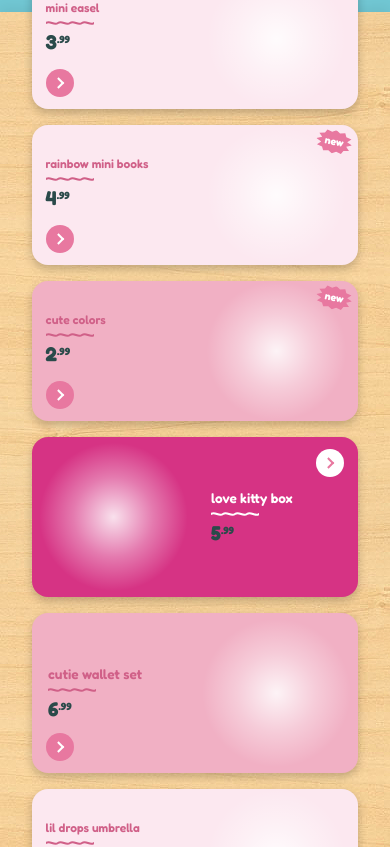
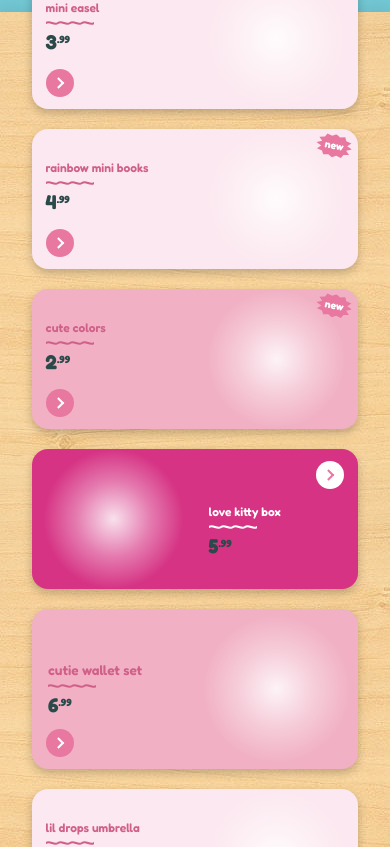
Before and after one commit to mikalmorello/magicalminis, a React (Vite) app: page / in a window 390 px wide. Shown: the part 2120-2967 px from the top of the page. Built offline with nearby package versions, Linux system fonts and the light colour scheme; the HTML template or start-up script is replaced by a standard one; a web font is replaced by a local one.

Commit message:
Enhance product card styles and layout: update product-card.scss to improve responsiveness with new width and flex properties, modify sections.scss to switch from grid to flex layout for better alignment, and add new CSS variables in _tokens.scss for product card dimensions and grid gap.

```diff
--- a/src/components/product/product-card.scss
+++ b/src/components/product/product-card.scss
@@ -3,12 +3,19 @@
   display: grid;
   grid-template-columns: 1fr 1fr;
   align-items: stretch;
+  width: 100%;
+  flex: 1 1 100%;
   min-height: 140px;
   background: var(--product-card-bg);
   border-radius: 16px;
   box-shadow: var(--product-card-shadow);
   overflow: hidden;
   color: var(--product-card-title-color);
+
+  @media (min-width: 768px) {
+    width: var(--product-card-width);
+    flex: 0 0 var(--product-card-width);
+  }
 
   &--light {
     --product-card-bg: var(--product-card-bg-light);
@@ -192,6 +199,11 @@
   &--wide {
     min-height: 160px;
 
+    @media (min-width: 768px) {
+      width: var(--product-card-width-wide);
+      flex: 0 0 var(--product-card-width-wide);
+    }
+
     .product-card__info {
       padding: 1.25rem 1rem;
     }
--- a/src/data/products.json
+++ b/src/data/products.json
@@ -44,7 +44,7 @@
     "price": 5.99,
     "variant": "dark",
     "alignment": "right",
-    "size": "wide",
+    "size": "default",
     "designer": "jack",
     "tags": ["storage", "kitty"],
     "availability": "available",
--- a/src/sections/sections.scss
+++ b/src/sections/sections.scss
@@ -224,24 +224,10 @@
   }
 
   &__grid {
-    display: grid;
-    grid-template-columns: 1fr;
-    gap: 1rem;
-
-    @media (min-width: 768px) {
-      grid-template-columns: repeat(6, 1fr);
-    }
-
-    .product-card:not(.product-card--wide) {
-      @media (min-width: 768px) {
-        grid-column: span 2;
-      }
-    }
-
-    .product-card--wide {
-      @media (min-width: 768px) {
-        grid-column: span 3;
-      }
-    }
+    display: flex;
+    flex-wrap: wrap;
+    gap: var(--product-grid-gap);
+    justify-content: flex-start;
+    align-items: stretch;
   }
 }
--- a/src/styles/_tokens.scss
+++ b/src/styles/_tokens.scss
@@ -73,6 +73,9 @@
     rgb(255 255 255 / 0.35) 35%,
     transparent 65%
   );
+  --product-grid-gap: 1.25rem;
+  --product-card-width: 220px;
+  --product-card-width-wide: 400px;
 
   /* Star palette used as decorations on team photos (matches mockup) */
   --star-lavender: #d2bce0;
```
